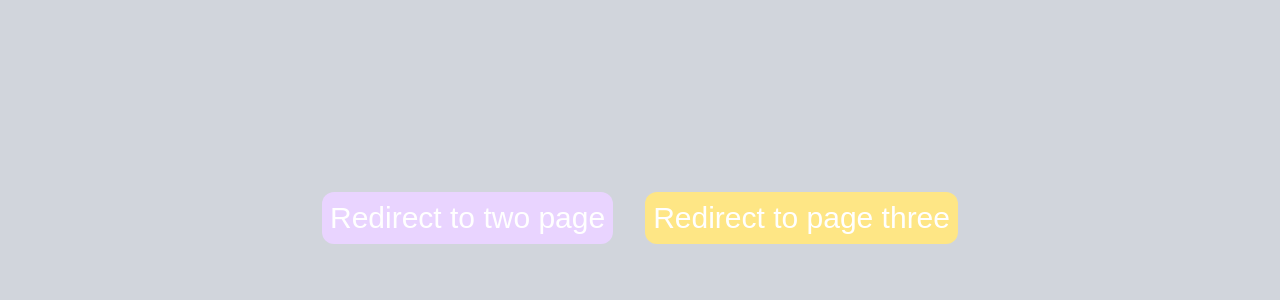
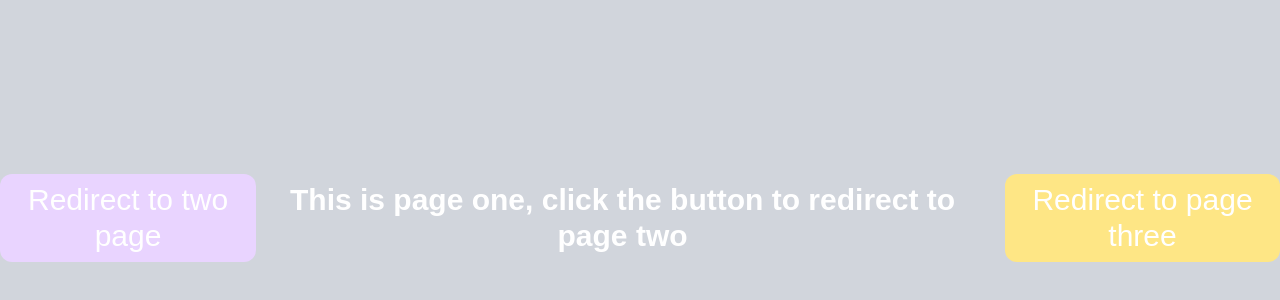
Before and after one commit to alhamzaaaaa/MERN-Stack-Concepts-Recall, a Next.js app in the folder next-js-recall/recall-5-intercepting-routes/: page /one in a window 1280 px wide. Shown: the part 182-482 px from the top of the page. Built offline with nearby package versions, Linux system fonts and the light colour scheme.

Commit message:
Concepts Recall

```diff
--- a/next-js-recall/recall-5-intercepting-routes/app/one/page.jsx
+++ b/next-js-recall/recall-5-intercepting-routes/app/one/page.jsx
@@ -7,7 +7,9 @@ const page = () => {
             <button className='bg-purple-200 rounded-xl font-medium text-md p-2 '>
                 <Link href={"/one/two"}>Redirect to two page</Link>
             </button>
-
+            <span>
+                This is page one, click the button to redirect to page two
+            </span>
              <br  />
 
             <button className='bg-amber-200 rounded-xl font-medium text-md p-2 '>
```
